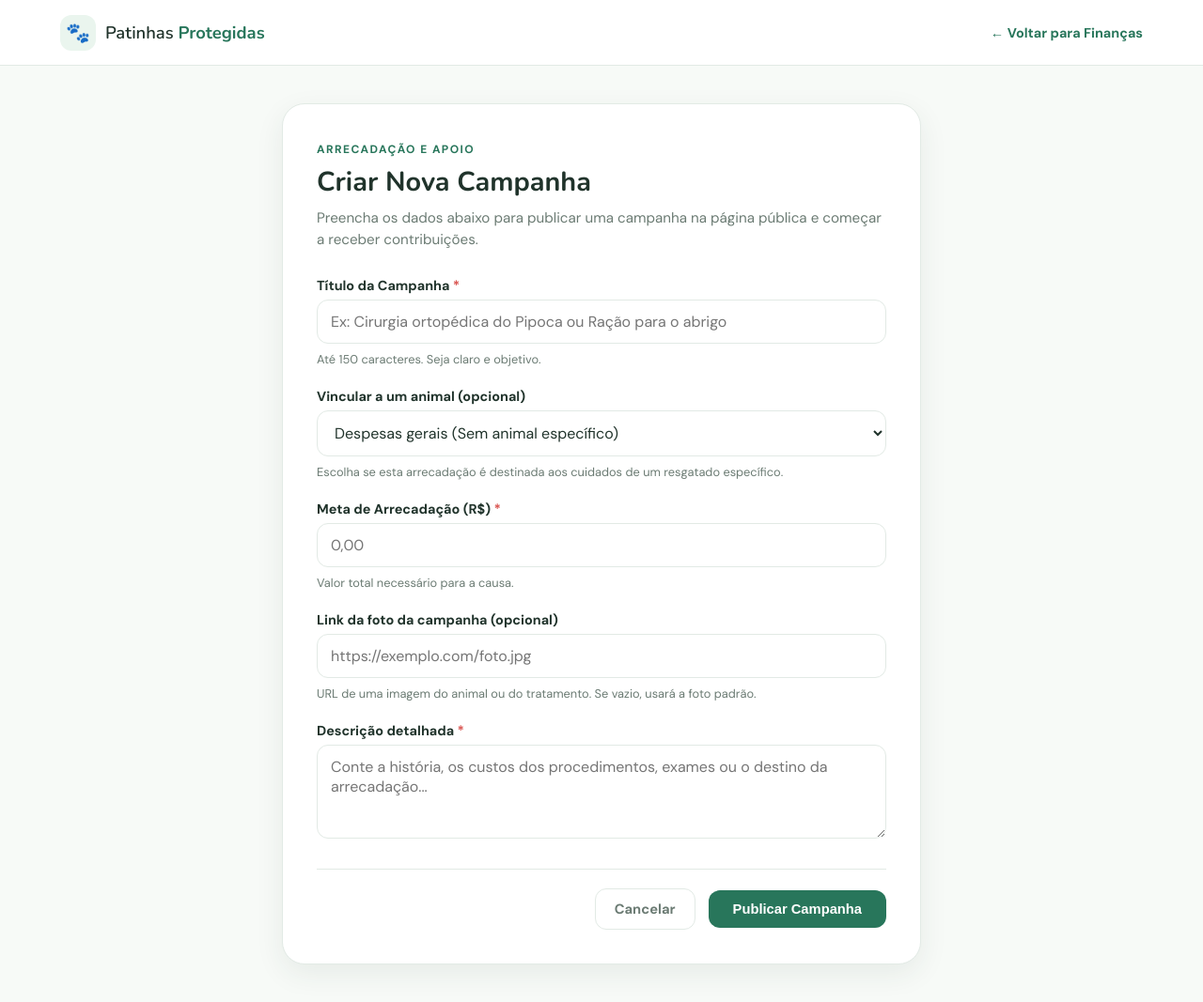
After one commit to gbertaggia/patinhas-protegidas, a Flask app: template templates/campanha.html in a window 1280 px wide. The commit adds this page. Shown: the whole page at 94% size. Run offline with Flask 3, Linux system fonts and the light colour scheme; the template is opened without the code that fills it, so the values that code supplies are empty; parts of the project's set-up code (start-up, migrations or seed data) failed here and were passed over.

Commit message:
rotas, formulário e tabela  de campanhas adicionadas

```diff
--- a/exec_migration.py
+++ b/exec_migration.py
@@ -9,11 +9,11 @@ from database.connection import conectar_banco
 
 def aplicar_migration():
     # Caminho até o arquivo SQL dentro da pasta migrations
-    caminho_sql = os.path.join(os.path.dirname(__file__), "migrations", "004_perfil_ong.sql")
+    caminho_sql = os.path.join(os.path.dirname(__file__), "migrations", "005_campanhas_doacao.sql")
 
     if not os.path.exists(caminho_sql):
         # Tenta também dentro de database/migrations caso esteja lá
-        caminho_sql = os.path.join(os.path.dirname(__file__), "database", "migrations", "004_perfil_ong.sql")
+        caminho_sql = os.path.join(os.path.dirname(__file__), "database", "migrations", "005_campanhas_doacao.sql")
 
     if not os.path.exists(caminho_sql):
         print(f"Erro: Arquivo não encontrado em {caminho_sql}")
--- a/routes/publico.py
+++ b/routes/publico.py
@@ -1,4 +1,3 @@
-
 from flask import Blueprint, current_app, jsonify
 from database.connection import conectar_banco
 
@@ -16,13 +15,14 @@ def _regiao(cidade, uf):
 @publico_bp.route('/api/publico/dados')
 def dados_publicos():
     """
-    Animais divulgados para adoção agrupados por organização/protetor.
+    Animais divulgados para adoção e campanhas ativas, agrupados por organização/protetor.
     Lê diretamente do banco de dados (MySQL).
     """
     try:
         conexao = conectar_banco()
         try:
             with conexao.cursor() as cursor:
+                # 1. Consulta dos animais disponíveis
                 cursor.execute(
                     """
                     SELECT a.id, a.nome, a.especie, a.raca, a.idade, a.foto_url, a.castrado,
@@ -38,12 +38,26 @@ def dados_publicos():
                     ORDER BY u.nome, u.id, a.id DESC
                     """
                 )
-                linhas = cursor.fetchall()
+                linhas_animais = cursor.fetchall()
+
+                # 2. Consulta das campanhas ativas
+                cursor.execute(
+                    """
+                    SELECT c.id, c.usuario_id, c.animal_id, c.titulo, c.descricao,
+                           c.meta, c.arrecadado, c.foto_url,
+                           u.tipo AS usuario_tipo
+                    FROM campanhas c
+                    JOIN usuarios u ON u.id = c.usuario_id
+                    WHERE c.status = 'ativa'
+                    ORDER BY c.id DESC
+                    """
+                )
+                linhas_campanhas = cursor.fetchall()
         finally:
             conexao.close()
     except Exception:
         current_app.logger.exception("Erro ao carregar os dados públicos")
-        return jsonify({"erro": "Não foi possível carregar os animais agora."}), 500
+        return jsonify({"erro": "Não foi possível carregar os dados agora."}), 500
 
     ongs = {}
     independentes = {
@@ -61,7 +75,8 @@ def dados_publicos():
         'campanhas': [],
     }
 
-    for linha in linhas:
+    # Processamento dos animais
+    for linha in linhas_animais:
         animal = {
             'id': linha['id'],
             'nome': linha['nome'],
@@ -77,7 +92,6 @@ def dados_publicos():
             'estado': linha['uf'] or '',
         }
 
-        # Link próprio cadastrado (vazio vira None)
         link_form = (linha.get('link_formulario_adocao') or '').strip() or None
         logo_url = (linha.get('logo_url') or '').strip() or None
         missao = (linha.get('missao') or '').strip()
@@ -100,7 +114,6 @@ def dados_publicos():
             })
             ong['animais'].append(animal)
         else:
-            # Caso seja protetor independente e tenha configurado logo ou formulário
             if logo_url and not independentes['logoUrl']:
                 independentes['logoUrl'] = logo_url
             if link_form and not independentes['linkFormulario']:
@@ -108,8 +121,32 @@ def dados_publicos():
 
             independentes['animais'].append(animal)
 
+    # Processamento e alocação das campanhas
+    for camp in linhas_campanhas:
+        campanha_item = {
+            'id': camp['id'],
+            'titulo': camp['titulo'],
+            'descricao': camp['descricao'],
+            'meta': float(camp['meta']),
+            'arrecadado': float(camp['arrecadado']),
+            'foto': camp['foto_url'] or FOTO_PADRAO,
+            'animalId': camp['animal_id']
+        }
+
+        usuario_id = camp['usuario_id']
+
+        if camp['usuario_tipo'] == 'ONG':
+            # Se a ONG já existe no dicionário (pois possui animais cadastrados)
+            if usuario_id in ongs:
+                ongs[usuario_id]['campanhas'].append(campanha_item)
+            else:
+                # Caso a ONG ainda não tenha animais divulgados, mas tenha campanha ativa
+                pass
+        else:
+            independentes['campanhas'].append(campanha_item)
+
     lista = list(ongs.values())
-    if independentes['animais']:
+    if independentes['animais'] or independentes['campanhas']:
         lista.append(independentes)
 
     return jsonify({'valoresDoacao': VALORES_DOACAO, 'ongs': lista})
--- /dev/null
+++ b/templates/campanha.html
@@ -0,0 +1,335 @@
+<!DOCTYPE html>
+<html lang="pt-BR">
+<head>
+  <meta charset="UTF-8">
+  <meta name="viewport" content="width=device-width, initial-scale=1.0">
+  <title>Nova Campanha | Patinhas Protegidas</title>
+  <style>
+    @import url('https://fonts.googleapis.com/css2?family=DM+Sans:wght@400;500;600;700&family=Nunito:wght@600;700;800&display=swap');
+
+    :root {
+      --green: #28765b;
+      --green-dark: #18543f;
+      --green-light: #eaf5ee;
+      --ink: #20332b;
+      --muted: #6b7b73;
+      --line: #e2eae5;
+      --paper: #f7faf7;
+      --white: #ffffff;
+      --shadow: 0 10px 30px rgba(35, 70, 52, .08);
+      --danger: #d9534f;
+      --danger-bg: #fdf2f2;
+    }
+
+    * { box-sizing: border-box; }
+    body {
+      margin: 0;
+      color: var(--ink);
+      background: var(--paper);
+      font-family: 'DM Sans', sans-serif;
+      min-height: 100vh;
+      display: flex;
+      flex-direction: column;
+    }
+
+    /* Topbar */
+    .topbar {
+      height: 70px;
+      display: flex;
+      align-items: center;
+      justify-content: space-between;
+      padding: 0 5vw;
+      background: var(--white);
+      border-bottom: 1px solid var(--line);
+    }
+    .brand {
+      display: inline-flex;
+      gap: 10px;
+      align-items: center;
+      text-decoration: none;
+      color: var(--ink);
+      font-family: 'Nunito', sans-serif;
+      font-size: 1.15rem;
+    }
+    .brand-icon {
+      display: grid;
+      place-items: center;
+      width: 38px;
+      height: 38px;
+      border-radius: 12px;
+      background: var(--green-light);
+      font-size: 1.3rem;
+    }
+    .brand strong { color: var(--green); }
+    .topbar-link {
+      color: var(--green);
+      text-decoration: none;
+      font-weight: 700;
+      font-size: 0.9rem;
+    }
+    .topbar-link:hover { text-decoration: underline; }
+
+    /* Container do Formulário */
+    main {
+      width: min(680px, 92%);
+      margin: 40px auto;
+    }
+
+    .card-form {
+      background: var(--white);
+      border: 1px solid var(--line);
+      border-radius: 24px;
+      padding: 36px;
+      box-shadow: var(--shadow);
+    }
+
+    .form-header {
+      margin-bottom: 28px;
+    }
+    .eyebrow {
+      color: var(--green);
+      text-transform: uppercase;
+      letter-spacing: .12em;
+      font-size: .75rem;
+      font-weight: 800;
+    }
+    h1 {
+      font-family: 'Nunito', sans-serif;
+      font-size: 1.8rem;
+      margin: 6px 0 8px;
+    }
+    .form-header p {
+      margin: 0;
+      color: var(--muted);
+      font-size: 0.95rem;
+      line-height: 1.5;
+    }
+
+    /* Campos */
+    .form-group {
+      margin-bottom: 22px;
+      display: flex;
+      flex-direction: column;
+      gap: 6px;
+    }
+    label {
+      font-size: 0.9rem;
+      font-weight: 700;
+      color: var(--ink);
+    }
+    .required { color: var(--danger); }
+
+    input, select, textarea {
+      font: inherit;
+      color: var(--ink);
+      border: 1px solid var(--line);
+      border-radius: 12px;
+      padding: 12px 14px;
+      background: var(--white);
+      outline: none;
+      transition: border-color .15s, box-shadow .15s;
+    }
+    input:focus, select:focus, textarea:focus {
+      border-color: var(--green);
+      box-shadow: 0 0 0 3px rgba(40, 118, 91, .12);
+    }
+    textarea {
+      resize: vertical;
+      min-height: 100px;
+    }
+
+    .input-hint {
+      font-size: 0.8rem;
+      color: var(--muted);
+      margin-top: 2px;
+    }
+
+    /* Mensagem de Erro/Alerta */
+    .alert-box {
+      display: none;
+      padding: 12px 16px;
+      border-radius: 12px;
+      margin-bottom: 20px;
+      font-size: 0.9rem;
+      font-weight: 600;
+    }
+    .alert-box.danger {
+      background: var(--danger-bg);
+      color: var(--danger);
+      border: 1px solid #f5c6cb;
+      display: block;
+    }
+
+    /* Botões */
+    .form-actions {
+      display: flex;
+      align-items: center;
+      justify-content: flex-end;
+      gap: 14px;
+      margin-top: 32px;
+      padding-top: 20px;
+      border-top: 1px solid var(--line);
+    }
+    .btn-secondary {
+      border: 1px solid var(--line);
+      background: transparent;
+      color: var(--muted);
+      padding: 11px 20px;
+      border-radius: 12px;
+      font-weight: 700;
+      text-decoration: none;
+      font-size: 0.92rem;
+      transition: background .15s, color .15s;
+    }
+    .btn-secondary:hover {
+      background: #f1f5f2;
+      color: var(--ink);
+    }
+    .btn-primary {
+      border: none;
+      background: var(--green);
+      color: var(--white);
+      padding: 12px 26px;
+      border-radius: 12px;
+      font-weight: 700;
+      font-size: 0.92rem;
+      cursor: pointer;
+      transition: background .15s, transform .1s;
+    }
+    .btn-primary:hover {
+      background: var(--green-dark);
+      transform: translateY(-1px);
+    }
+    .btn-primary:disabled {
+      opacity: 0.6;
+      cursor: not-allowed;
+      transform: none;
+    }
+
+    @media (max-width: 600px) {
+      .card-form { padding: 24px 18px; }
+      .form-actions { flex-direction: column-reverse; }
+      .btn-primary, .btn-secondary { width: 100%; text-align: center; }
+    }
+  </style>
+</head>
+<body>
+
+  <header class="topbar">
+    <a class="brand" href="/" aria-label="Início">
+      <span class="brand-icon">🐾</span>
+      <span>Patinhas <strong>Protegidas</strong></span>
+    </a>
+    <a href="{{ url_for('financas.pagina_financas') }}" class="topbar-link">← Voltar para Finanças</a>
+  </header>
+
+  <main>
+    <section class="card-form">
+      <div class="form-header">
+        <span class="eyebrow">Arrecadação e Apoio</span>
+        <h1>Criar Nova Campanha</h1>
+        <p>Preencha os dados abaixo para publicar uma campanha na página pública e começar a receber contribuições.</p>
+      </div>
+
+      <div id="mensagem-erro" class="alert-box"></div>
+
+      <form id="form-campanha">
+        <!-- Título -->
+        <div class="form-group">
+          <label for="titulo">Título da Campanha <span class="required">*</span></label>
+          <input type="text" id="titulo" name="titulo" maxlength="150" placeholder="Ex: Cirurgia ortopédica do Pipoca ou Ração para o abrigo" required>
+          <span class="input-hint">Até 150 caracteres. Seja claro e objetivo.</span>
+        </div>
+
+        <!-- Vínculo com Animal ou Despesa Geral -->
+        <div class="form-group">
+          <label for="animal_id">Vincular a um animal (opcional)</label>
+          <select id="animal_id" name="animal_id">
+            <option value="">Despesas gerais (Sem animal específico)</option>
+            {% for animal in animais %}
+              <option value="{{ animal.id }}">{{ animal.nome }}</option>
+            {% endfor %}
+          </select>
+          <span class="input-hint">Escolha se esta arrecadação é destinada aos cuidados de um resgatado específico.</span>
+        </div>
+
+        <!-- Meta Financeira -->
+        <div class="form-group">
+          <label for="meta">Meta de Arrecadação (R$) <span class="required">*</span></label>
+          <input type="number" step="0.01" min="1" id="meta" name="meta" placeholder="0,00" required>
+          <span class="input-hint">Valor total necessário para a causa.</span>
+        </div>
+
+        <!-- Foto da Campanha -->
+        <div class="form-group">
+          <label for="foto_url">Link da foto da campanha (opcional)</label>
+          <input type="url" id="foto_url" name="foto_url" placeholder="https://exemplo.com/foto.jpg">
+          <span class="input-hint">URL de uma imagem do animal ou do tratamento. Se vazio, usará a foto padrão.</span>
+        </div>
+
+        <!-- Descrição -->
+        <div class="form-group">
+          <label for="descricao">Descrição detalhada <span class="required">*</span></label>
+          <textarea id="descricao" name="descricao" placeholder="Conte a história, os custos dos procedimentos, exames ou o destino da arrecadação..." required></textarea>
+        </div>
+
+        <!-- Ações -->
+        <div class="form-actions">
+          <a href="{{ url_for('financas.pagina_financas') }}" class="btn-secondary">Cancelar</a>
+          <button type="submit" id="btn-submit" class="btn-primary">Publicar Campanha</button>
+        </div>
+      </form>
+    </section>
+  </main>
+
+  <script>
+    document.addEventListener("DOMContentLoaded", () => {
+      const form = document.getElementById("form-campanha");
+      const btnSubmit = document.getElementById("btn-submit");
+      const erroBox = document.getElementById("mensagem-erro");
+
+      form.addEventListener("submit", async (e) => {
+        e.preventDefault();
+        erroBox.classList.remove("danger");
+        erroBox.style.display = "none";
+
+        btnSubmit.disabled = true;
+        btnSubmit.textContent = "Publicando...";
+
+        const payload = {
+          titulo: document.getElementById("titulo").value.trim(),
+          animal_id: document.getElementById("animal_id").value || null,
+          meta: document.getElementById("meta").value,
+          foto_url: document.getElementById("foto_url").value.trim() || null,
+          descricao: document.getElementById("descricao").value.trim()
+        };
+
+        try {
+          const resposta = await fetch("/api/campanhas", {
+            method: "POST",
+            headers: {
+              "Content-Type": "application/json"
+            },
+            body: JSON.stringify(payload)
+          });
+
+          const resultado = await resposta.json();
+
+          if (!resposta.ok) {
+            throw new Error(resultado.erro || "Ocorreu um erro ao salvar a campanha.");
+          }
+
+          // Redireciona para o painel de finanças após criar
+          window.location.href = "{{ url_for('financas.pagina_financas') }}";
+
+        } catch (erro) {
+          erroBox.textContent = erro.message;
+          erroBox.classList.add("danger");
+          btnSubmit.disabled = false;
+          btnSubmit.textContent = "Publicar Campanha";
+        }
+      });
+    });
+  </script>
+</body>
+</html>
--- a/templates/painel.html
+++ b/templates/painel.html
@@ -33,6 +33,7 @@
                     <p class="text-muted">Acompanhe as receitas e as despesas das suas protegidas.</p>
                     <div>
                         <a href="/cadastro_animal" class="btn btn-outline-success btn-sm">Cadastrar animal</a>
+                        <a href="{{ url_for('financas.pagina_nova_campanha') }}" class="btn btn-outline-warning btn-sm">Criar campanha</a>
                         <a href="{{ url_for('financas.pagina_financas') }}" class="btn btn-outline-primary btn-sm">Finanças</a>
                     </div>
 
```
Also changed, not shown: routes/financas.py (+228 -18 lines), database/migrations/005_campanhas_doacao.sql (added).
